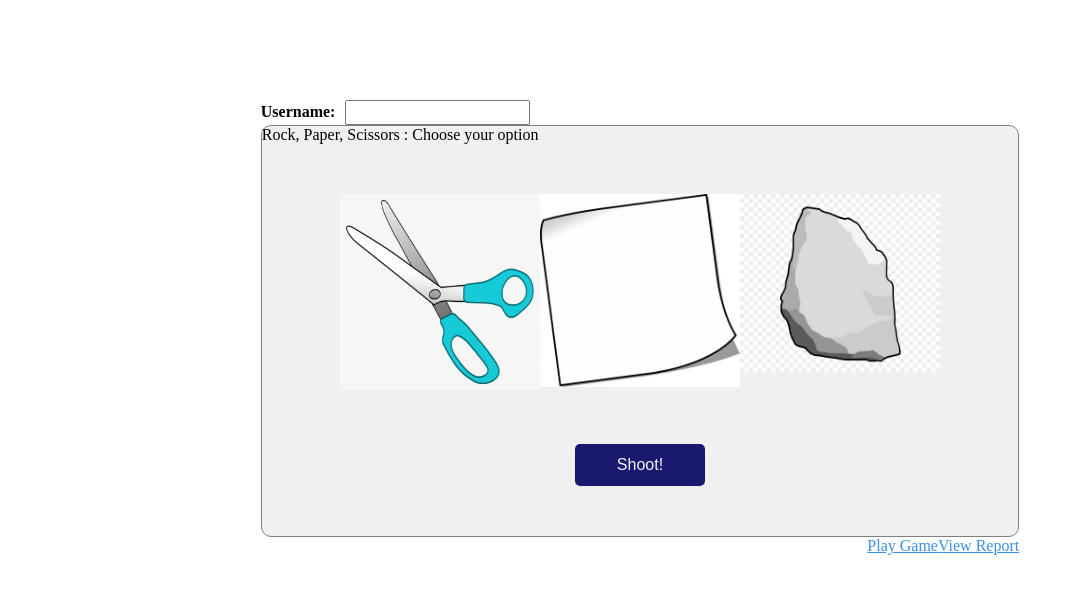
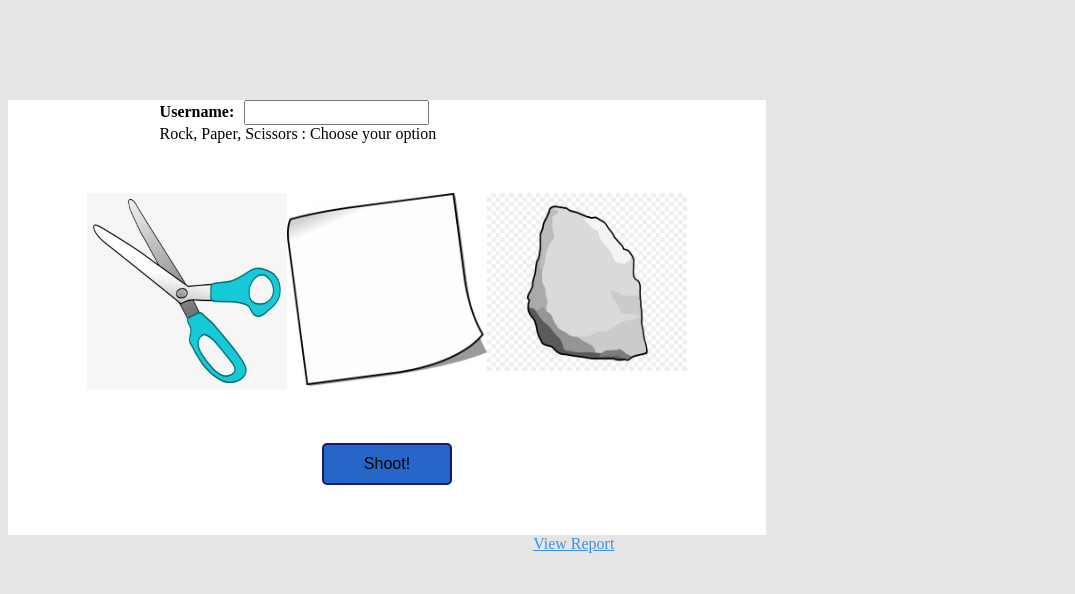
Before and after one commit to 102932079/RockPaperScissors, an Angular app in the folder RPS/: page /play in a window 1280 px wide. Shown: the top 594 px of the page, without its empty margins (0-1075 px from the left). Built offline with nearby package versions, Linux system fonts and the light colour scheme.

Commit message:
Fix some css accroding to figma

```diff
--- a/RPS/src/app/app.component.css
+++ b/RPS/src/app/app.component.css
@@ -38,9 +38,10 @@ h2 {
 }
 
 .routes {
-    border: 1px solid grey;
-    border-radius: 10px;
-    background-color: rgb(240, 240, 240);
+    border: 1px solid CFCFCF;
+    border-radius: 5px;
+    background-color: blue;
+
 }
 
 .footer {
--- a/RPS/src/app/app.component.html
+++ b/RPS/src/app/app.component.html
@@ -13,5 +13,5 @@
 
 
     <a routerLink="leaderboard" class="footer">View Report</a>
-    <a routerLink="play" class="footer">Play Game</a>
+
 </div>
--- a/RPS/src/app/routes/play/play.component.css
+++ b/RPS/src/app/routes/play/play.component.css
@@ -7,7 +7,8 @@
 button {
     margin-top: 50px;
     background-color: midnightblue;
-    color: whitesmoke;
+    background: #2566C8;
+
     border: 2px solid midnightblue;
     padding: 10px 40px;
     font-size: 16px;
--- a/RPS/src/index.html
+++ b/RPS/src/index.html
@@ -6,12 +6,16 @@
   <base href="/">
   <meta name="viewport" content="width=device-width, initial-scale=1">
   <link rel="icon" type="image/x-icon" href="favicon.ico">
+  <!-- the font need to be roboto 400 from google font -->
 </head>
 <body>
-  <app-root></app-root>
+  <div>
+    <app-root></app-root>
+  </div>
+
 </body>
 </html>
 
 
-<!-- !do not use live server need to use ng server for complied -->
+<!-- !do not use live server need to use ng server for complied and the URL will be given -->
 <!-- !otherwise return nothing -->
--- a/RPS/src/styles.css
+++ b/RPS/src/styles.css
@@ -1 +1,15 @@
 /* You can add global styles to this file, and also import other style files */
+
+body{
+    background: #E5E5E5;
+
+
+    width: 758px;
+    height: 442px;
+
+
+}
+
+div{
+    background: #FFFFFF;
+}
```
Also changed, not shown: 5 other files (tests, documents, lock files or other folders).
